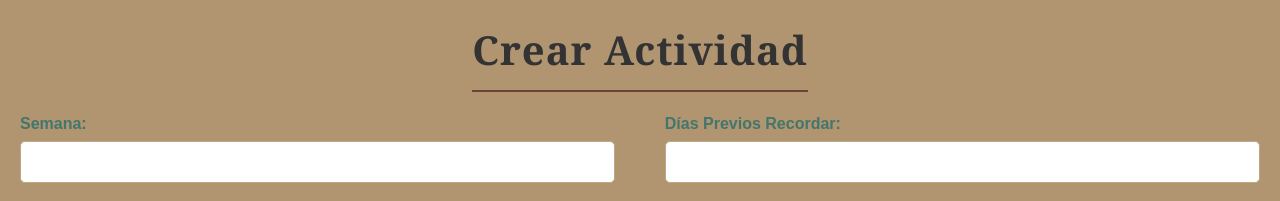
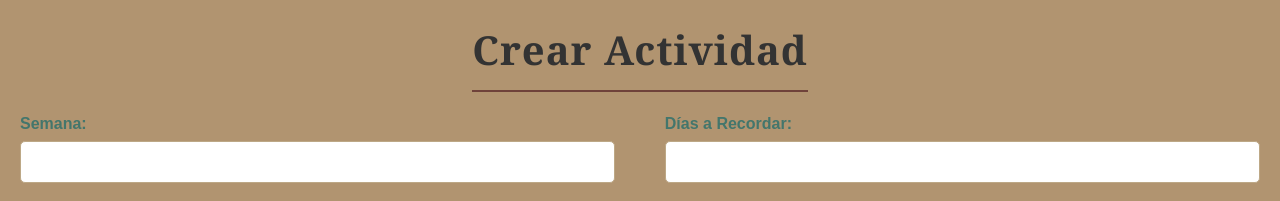
Before and after one commit to predye28/ProjectDesingSoftware, a React (Create React App) app in the folder frontend/: page /CrearActividad/1 in a window 1280 px wide. Shown: the top 201 px of the page. Built offline with nearby package versions, Linux system fonts and the light colour scheme; no server answers.

Commit message:
Update CrearActividad.js

```diff
--- a/frontend/src/pages/CrearActividad.js
+++ b/frontend/src/pages/CrearActividad.js
@@ -203,7 +203,7 @@ function CrearActividad() {
 
           <div className='columna'>
             <div className='inputContainer'>
-              <label className='label'>Días Previos Recordar:</label>
+              <label className='label'>Días a Recordar:</label>
               <input
                 className='input'
                 type='number'
```
